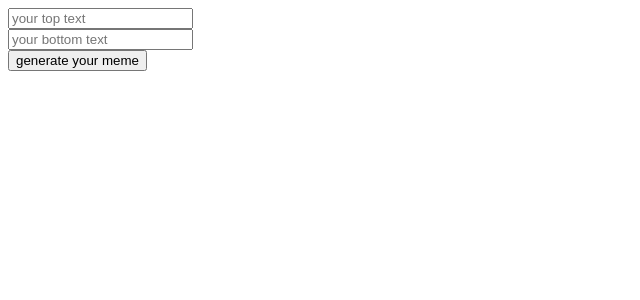
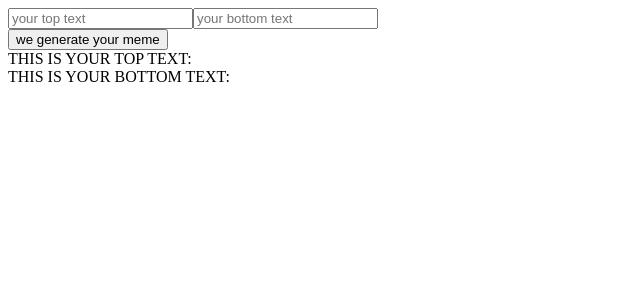
Before and after one commit to BettySosterics/react-meme-generator, a React app: page / in a window 1280 px wide. Shown: the top 300 px of the page, without its empty margins (0-640 px from the left). Built offline with nearby package versions, Linux system fonts and the light colour scheme; no server answers.

Commit message:
Add onChange event

```diff
--- a/src/App.js
+++ b/src/App.js
@@ -1,34 +1,41 @@
+import axios from 'axios';
 import { useState } from 'react';
-import TestApp from './TestApp';
 
 export default function App() {
-  // const templateURL = 'https://api.memegen.link/images/aag';
-  // const id = props.id;
-  // const randomMeme = templateURL + props.id;
-  // const [meme, setMeme] = useState();
-  // const [memeUrl, setMemeUrl] = useState(
-  //   `https://api.memegen.link/templates/${topText}/${bottomText}.gif?width=300`,
-  // );
+  const [topText, setTopText] = useState('');
+  const [bottomText, setBottomText] = useState('');
+  const baseUrl = 'https://api.memegen.link/';
+  const templatesUrl = `${baseUrl}templates/`;
+  // const imageId = `${templatesUrl}`;
+  const imagesUrl = `${baseUrl}images/aag/${topText}/${bottomText}.png`;
+  // const [randomMeme, setRandomMeme] = useState([]);
 
+  axios.get(templatesUrl).then((responseArr) => {
+    console.log(responseArr.data);
+  });
   // input fields for text and generate button
 
   return (
     <>
-      {/* <form>
-        <input placeholder="your top text" />
-        <input placeholder="your bottom text" />
+      <form>
+        <input
+          value={topText}
+          onChange={(event) => setTopText(event.currentTarget.value)}
+          placeholder="your top text"
+        />
+        <input
+          value={bottomText}
+          placeholder="your bottom text"
+          onChange={(event) => setBottomText(event.currentTarget.value)}
+        />
       </form>
-      <button
-        onClick={() => {
-          const randomCalledMeme = randomMeme;
-          setMeme(randomCalledMeme);
-        }}
-      >
+      <button type="button" onClick={(event) => topText}>
         we generate your meme
       </button>
-      {/* Show the meme on the screen */}
-      {/* {meme} */}
-      <TestApp />
+      <div>THIS IS YOUR TOP TEXT: {topText} </div>
+      <div>THIS IS YOUR BOTTOM TEXT: {bottomText} </div>
+      {setTopText}
+      {setBottomText}
     </>
   );
 }
--- a/src/TestApp.js
+++ /dev/null
@@ -1,92 +0,0 @@
-import axios from 'axios';
-import { useState } from 'react';
-
-export default function TestApp() {
-  const [inputText, setInputText] = useState({
-    topText: '',
-    bottomText: '',
-  });
-  // const [template, setTemplate] = useState('aag');
-  const [randomImage, setRandomImage] = useState([]);
-
-  const handleChange = (event) => {
-    setInputText({
-      [event.target.name]: event.target.value,
-    });
-  };
-
-  const handleSubmit = (event) => {
-    event.preventDefault();
-    setRandomImage('');
-  };
-
-  axios.get('https://api.memegen.link/templates/').then((response) => {
-    console.log(response.data[0].id);
-  });
-
-  return (
-    <div>
-      <form onSubmit={handleSubmit}>
-        <input
-          placeholder="your top text"
-          value={inputText.topText}
-          onChange={handleChange}
-        />
-        <br />
-        <input
-          placeholder="your bottom text"
-          value={inputText.bottomText}
-          onChange={handleChange}
-        />
-        <br />
-        <button>generate your meme</button>
-      </form>
-      <div>
-        <img src={randomImage} alt="" />
-        <h2>{inputText.topText}</h2>
-        <h2>{inputText.bottomText}</h2>
-      </div>
-    </div>
-  );
-}
-
-// import axios from 'axios';
-// import { useState } from 'react';
-
-// export default function TestApp(props) {
-//   const [randomMeme, setRandomMeme] = useState();
-
-//   function search() {
-//     const templateURL = 'https://api.memegen.link/images/aag/';
-//     axios.get(templateURL).then(function (response) {
-//       console.log(response);
-//     });
-
-//     function handleSubmit(event) {
-//       event.preventDefault();
-//       search();
-//     }
-
-//     function getRandomMeme(event) {
-//       setRandomMeme(event.target.value);
-//     }
-
-//     return (
-//       <>
-//         <form>
-//           <input onSubmit={handleSubmit} placeholder="your top text" />
-//           <input onSubmit={handleSubmit} placeholder="your bottom text" />
-//         </form>
-//         <button
-//           onClick={() => {
-//             const randomCalledMeme = randomMeme;
-//             setRandomMeme(randomCalledMeme);
-//           }}
-//         >
-//           we generate your meme
-//         </button>
-//         {randomMeme}
-//       </>
-//     );
-//   }
-// }
```
